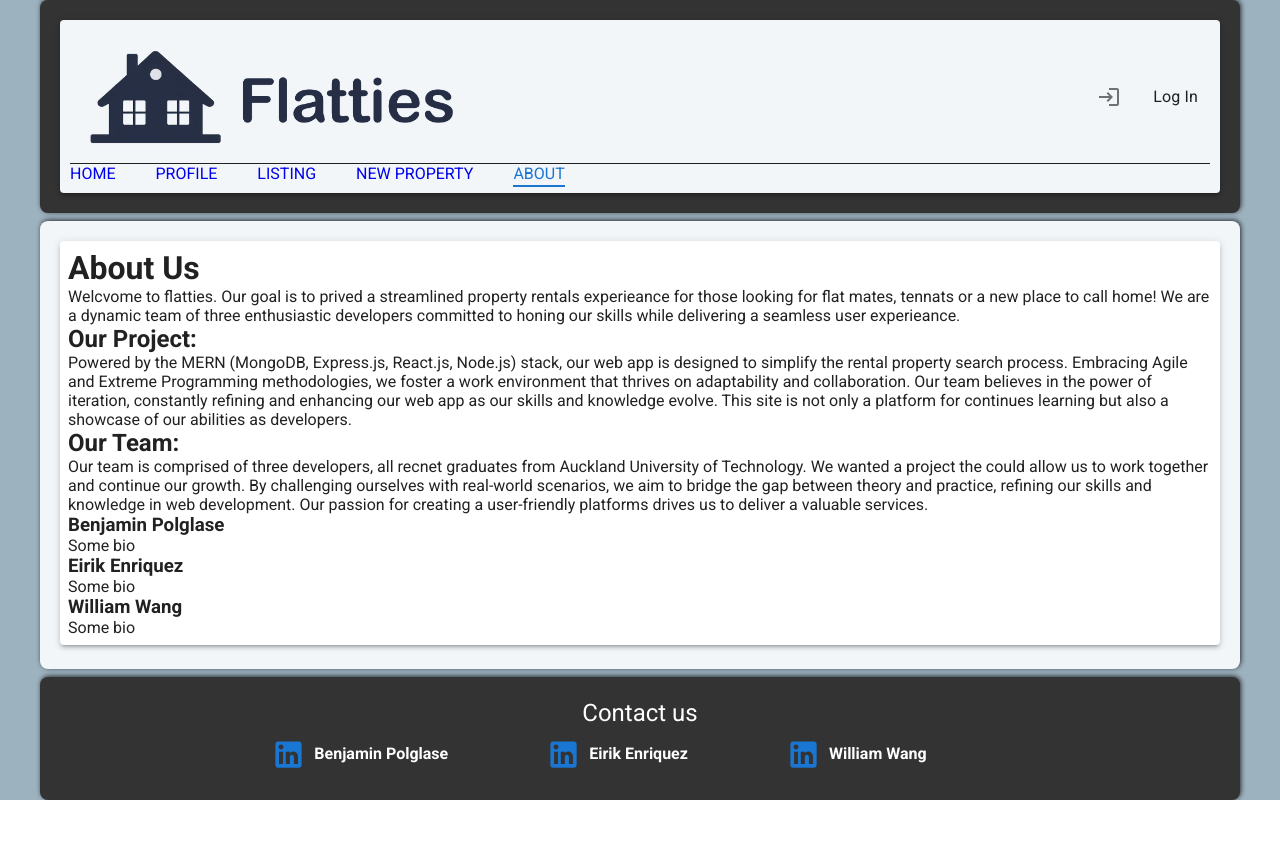
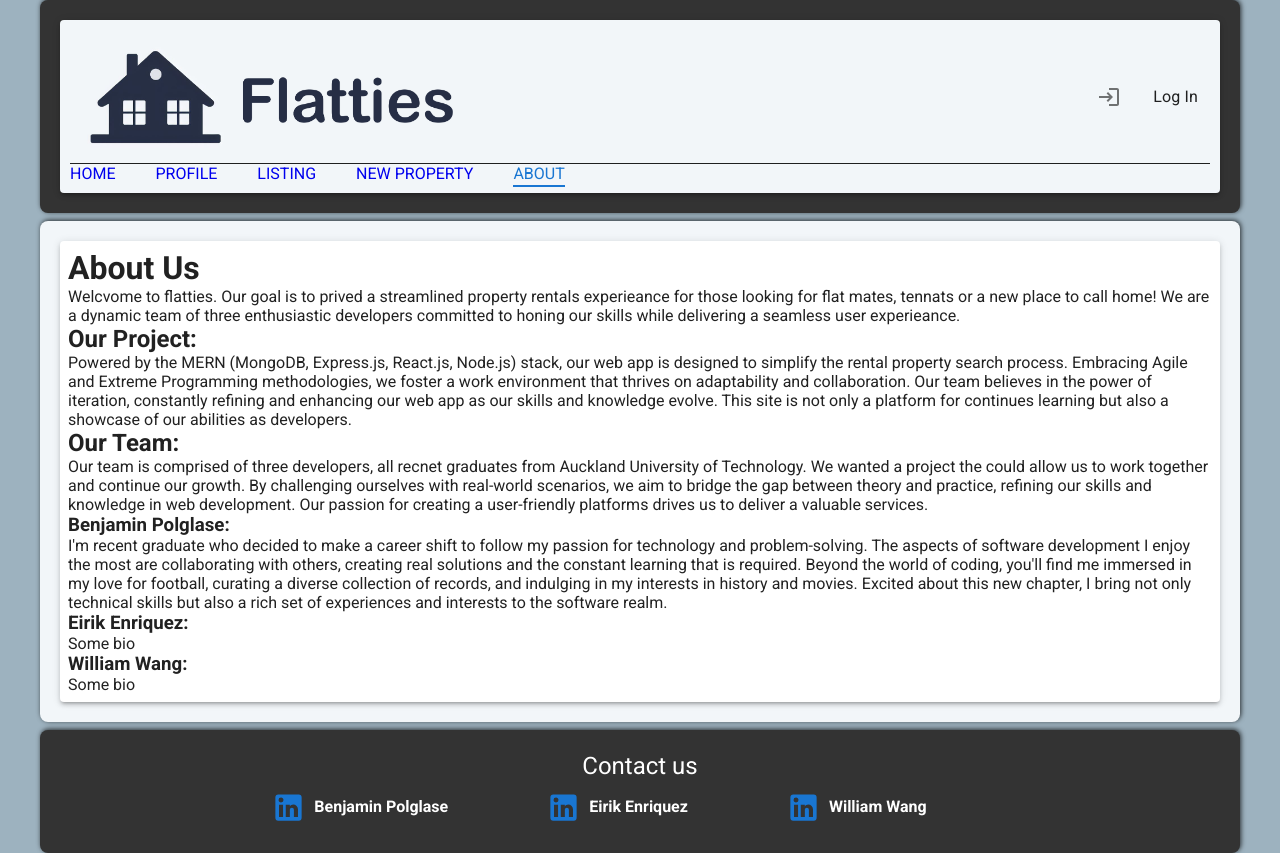
Before and after one commit to Puddle-Dev/Flatties, a React (Create React App) app in the folder flatties-frontend/: page /about in a window 1280 px wide. Before the commit the page ends 800 px from the top, so only its background shows below. Built offline with nearby package versions, Linux system fonts and the light colour scheme.

Commit message:
Update AboutPage.tsx
Added a bio section and wrote my own bio -b

```diff
--- a/flatties-frontend/src/pages/about/AboutPage.tsx
+++ b/flatties-frontend/src/pages/about/AboutPage.tsx
@@ -36,13 +36,22 @@ function AboutPage() {
         valuable services.
       </p>
 
-      <h3>Benjamin Polglase</h3>
+      <h3>Benjamin Polglase:</h3>
+      <p>
+        I'm recent graduate who decided to make a career shift to follow my
+        passion for technology and problem-solving. The aspects of software
+        development I enjoy the most are collaborating with others, creating
+        real solutions and the constant learning that is required. Beyond the
+        world of coding, you'll find me immersed in my love for football,
+        curating a diverse collection of records, and indulging in my interests
+        in history and movies. Excited about this new chapter, I bring not only
+        technical skills but also a rich set of experiences and interests to the
+        software realm.
+      </p>
+      <h3>Eirik Enriquez:</h3>
       <p>Some bio</p>
-      <h3>Eirik Enriquez</h3>
+      <h3>William Wang:</h3>
       <p>Some bio</p>
-      <h3>William Wang</h3>
-      <p>Some bio</p>
-
     </div>
   );
 }
```
Lines whose indentation alone changed are shown as unchanged.
